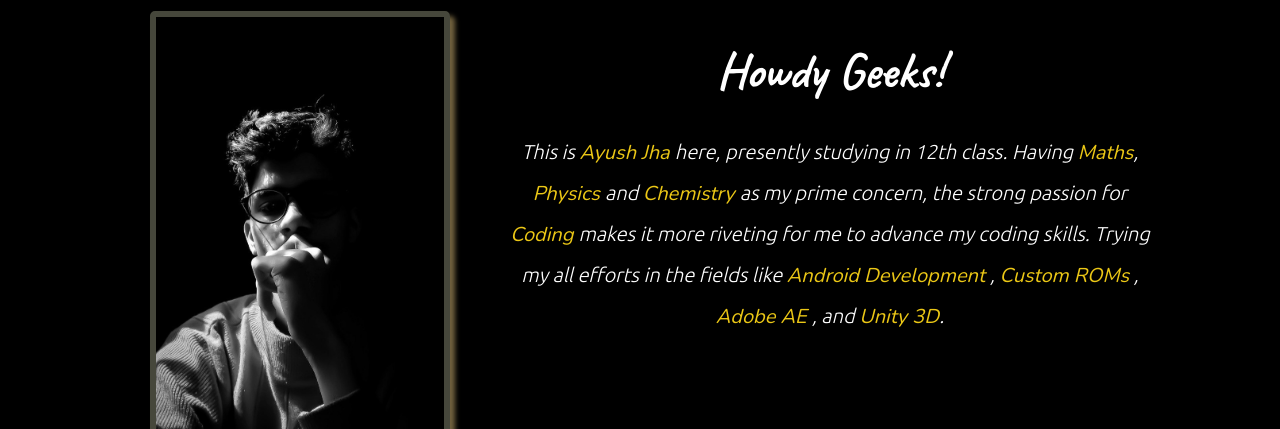
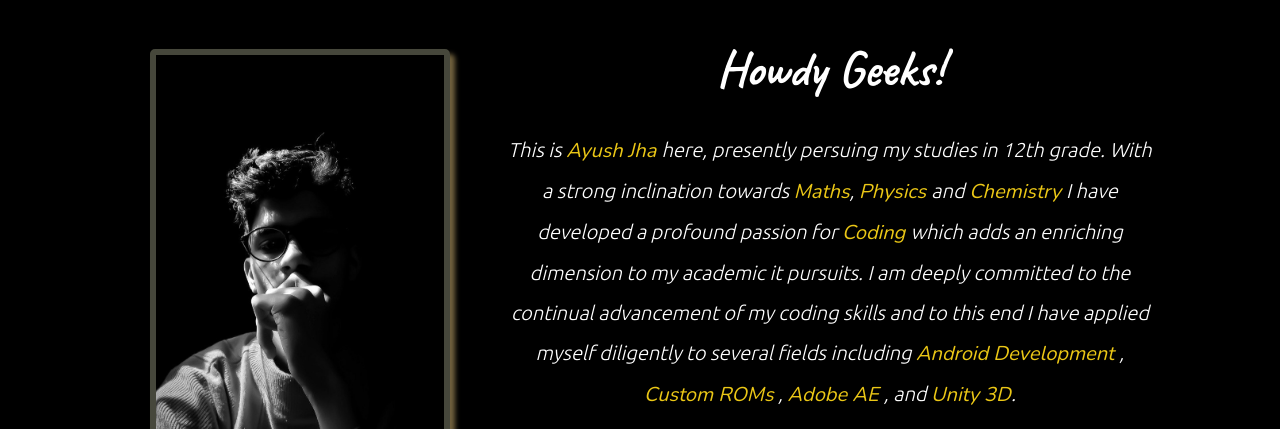
Before and after one commit to JHA-geek-AYUSH/jha-_-ayush, a plain HTML site: page index.html in a window 1280 px wide. Shown: the part 1290-1719 px from the top of the page. Drawn offline with nearby package versions, Linux system fonts and the light colour scheme; animation ran at ten frames a second; a web font is replaced by a local one.

Commit message:
updated about section

```diff
--- a/index.html
+++ b/index.html
@@ -76,13 +76,13 @@
                 <h3> Howdy Geeks! </h3>
                 <i>
                     <p style="color:rgb(255, 255, 255)" class="info">This is <span style="color:rgb(235, 199, 22)">Ayush
-                            Jha </span> here, presently studying in 12th class.
-                        Having <span style="color:rgb(235, 199, 22)">Maths</span>, <span
+                            Jha </span> here, presently persuing my studies in 12th grade.
+                        With a strong inclination towards <span style="color:rgb(235, 199, 22)">Maths</span>, <span
                             style="color:rgb(235, 199, 22)">Physics </span> and <span
                             style="color:rgb(235, 199, 22)">Chemistry </span>
-                        as my prime concern, the strong passion for <span style="color:rgb(235, 199, 22)">Coding </span>
-                        makes it more riveting for me to advance my coding skills. Trying my all efforts in the fields
-                        like
+                        I have developed a profound passion for <span style="color:rgb(235, 199, 22)">coding </span>
+                        which adds an enriching dimension to my academic it pursuits. I am deeply committed to the continual advancement of my coding skills
+                        and to this end I have applied myself diligently to several fields including
                         <span style="color:rgb(235, 199, 22)">Android Development </span> , <span
                             style="color:rgb(235, 199, 22)">Custom ROMs</span> ,
                         <span style="color:rgb(235, 199, 22)"> Adobe AE </span>, and <span
```
